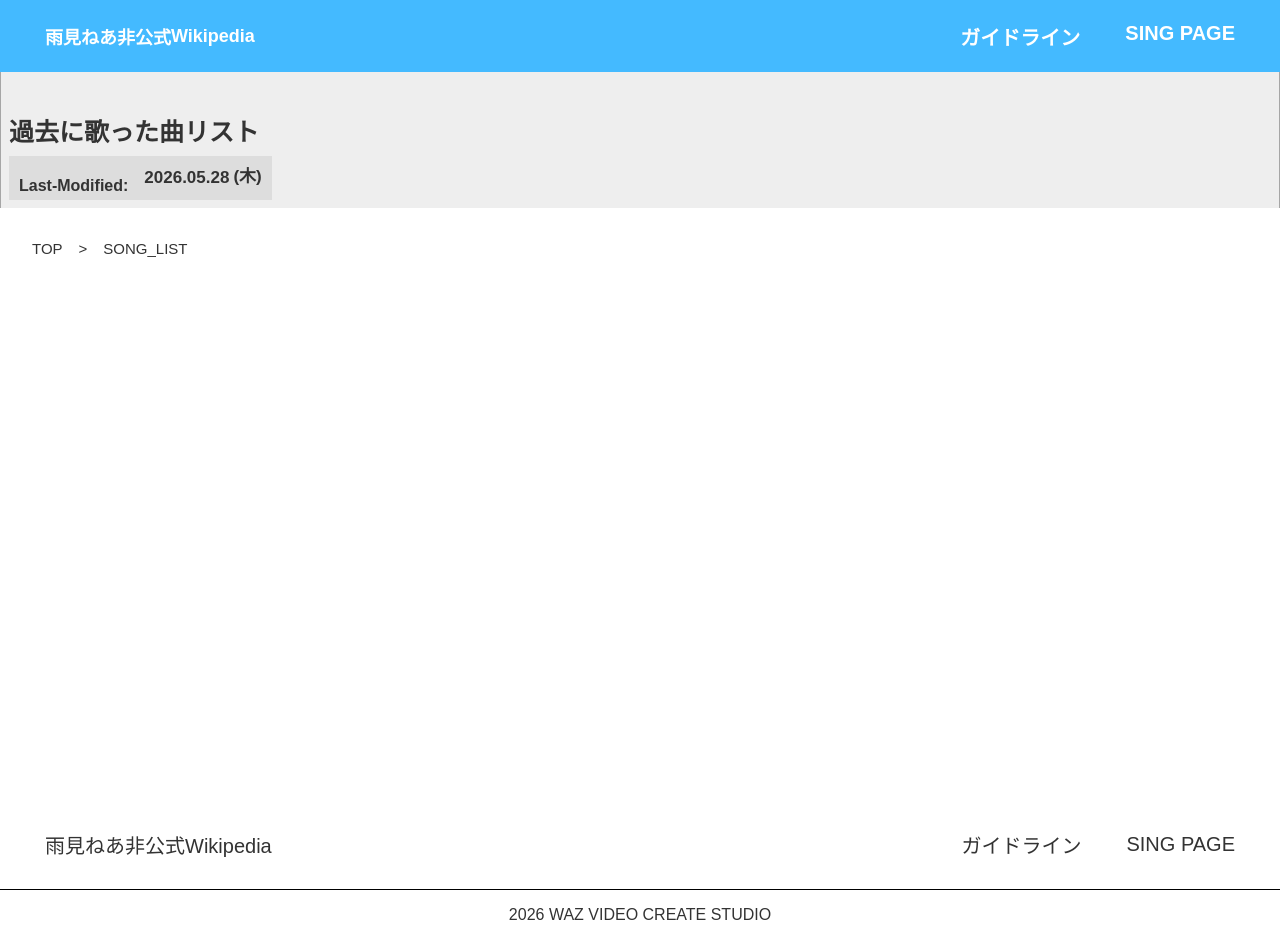
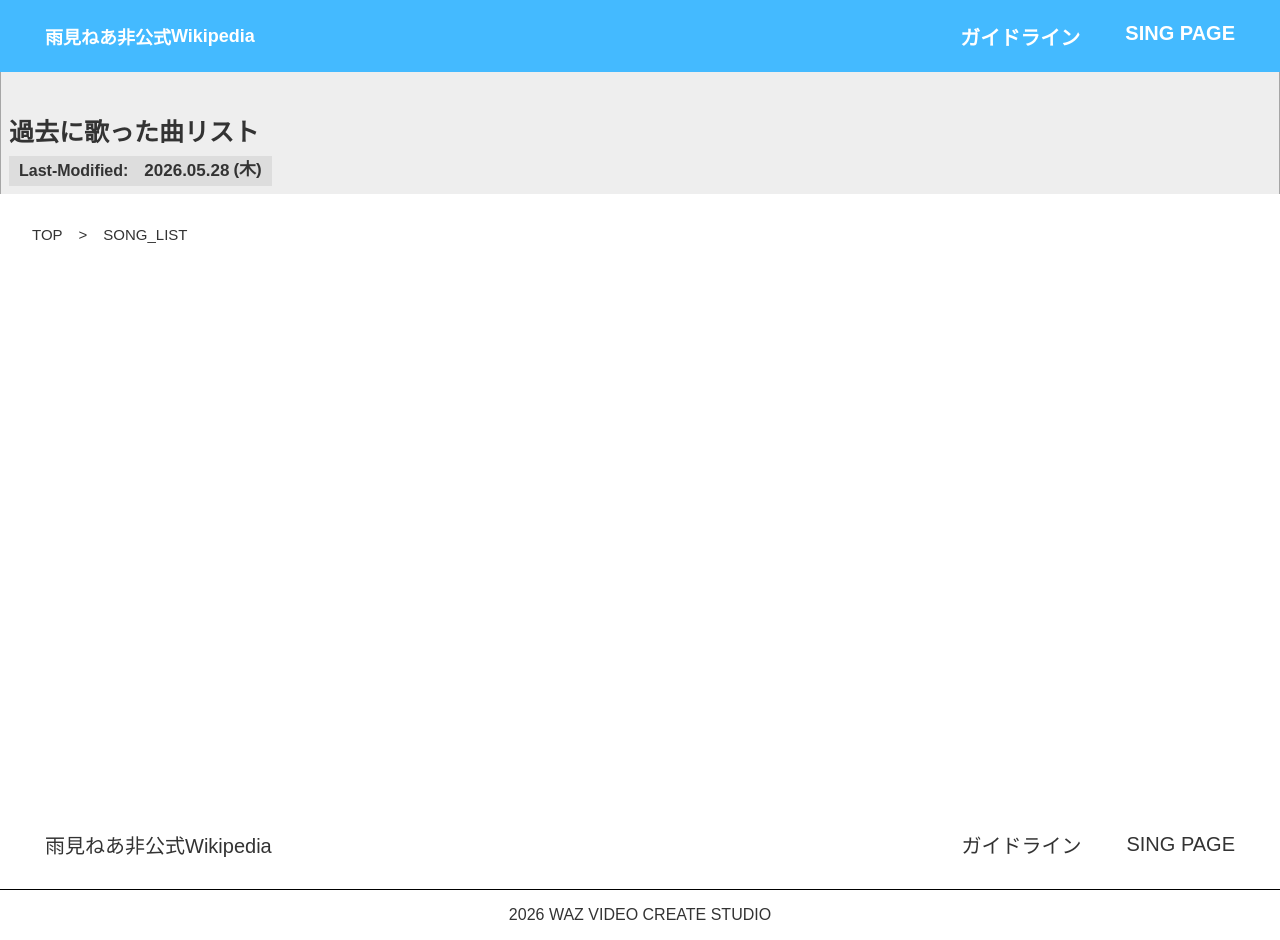
Before and after one commit to Waz-Studio92/nea-fan-site, a website built with Vite: page sing_list.html in a window 1280 px wide. Built offline with nearby package versions, Linux system fonts and the light colour scheme.

Commit message:
styleを調整

```diff
--- a/public/assets/css/header.css
+++ b/public/assets/css/header.css
@@ -150,6 +150,10 @@
 	@media (min-width:768px) {
 		padding: 0;
 	}
+
+	@media (max-width:364px) {
+		font-size: 15px;
+	}
 }
 
 .nav-link {
--- a/public/assets/css/style.css
+++ b/public/assets/css/style.css
@@ -74,6 +74,9 @@ body {
 }
 
 .modified {
+	display: flex;
+	flex-direction: row;
+	align-items: center;
 	align-items: center;
 	background-color: #ddd;
 	padding: 5px 10px;
@@ -86,10 +89,8 @@ body {
 	}
 }
 
-.modified {
-	display: flex;
-	flex-direction: row;
-	align-items: center;
+.modified .paragraph {
+	margin-top: 0;
 }
 
 time {
@@ -335,6 +336,7 @@ time {
 	width: 90%;
 	gap: 1em;
 	margin: 2em auto;
+
 }
 
 .prologue,
@@ -342,6 +344,10 @@ time {
 	margin: 0;
 	font-size: 18px;
 	font-weight: 500;
+
+	@media (max-width:365px) {
+		font-size: 14px;
+	}
 }
 
 .explanation time {
```
